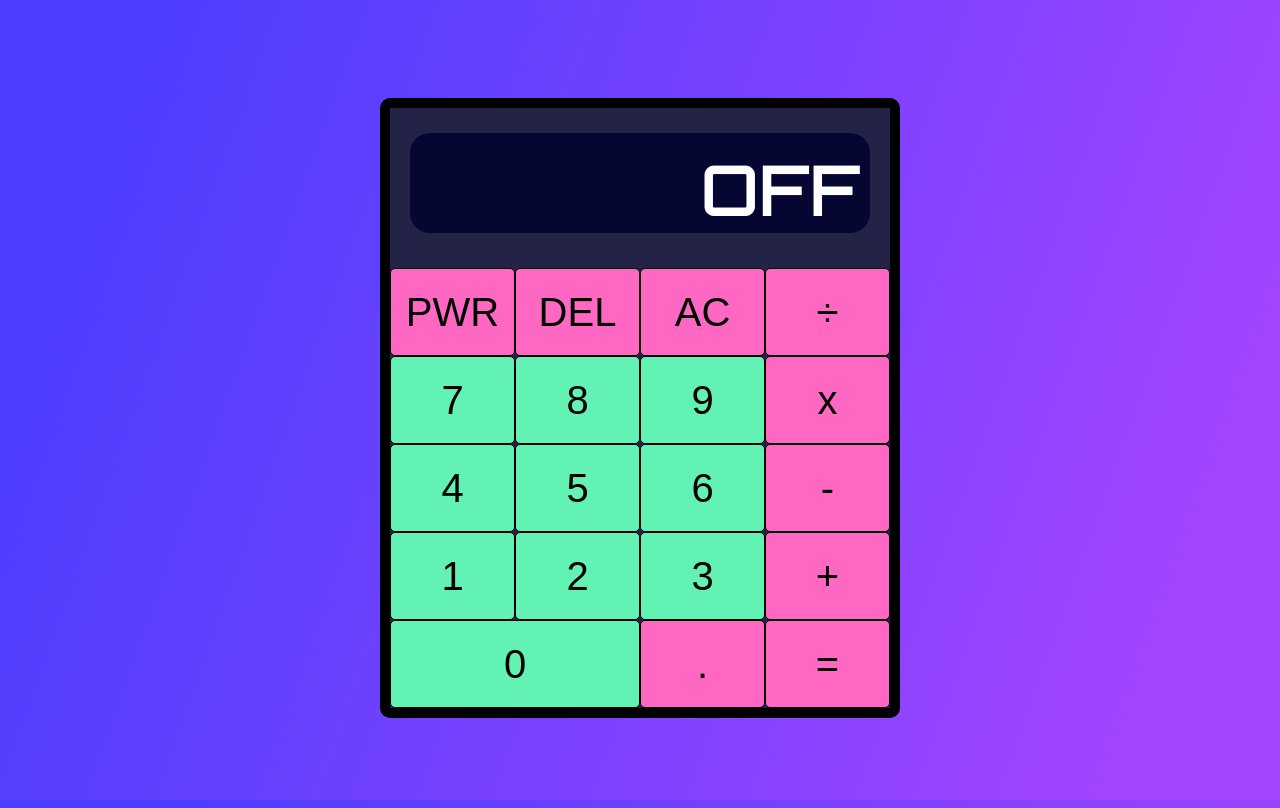
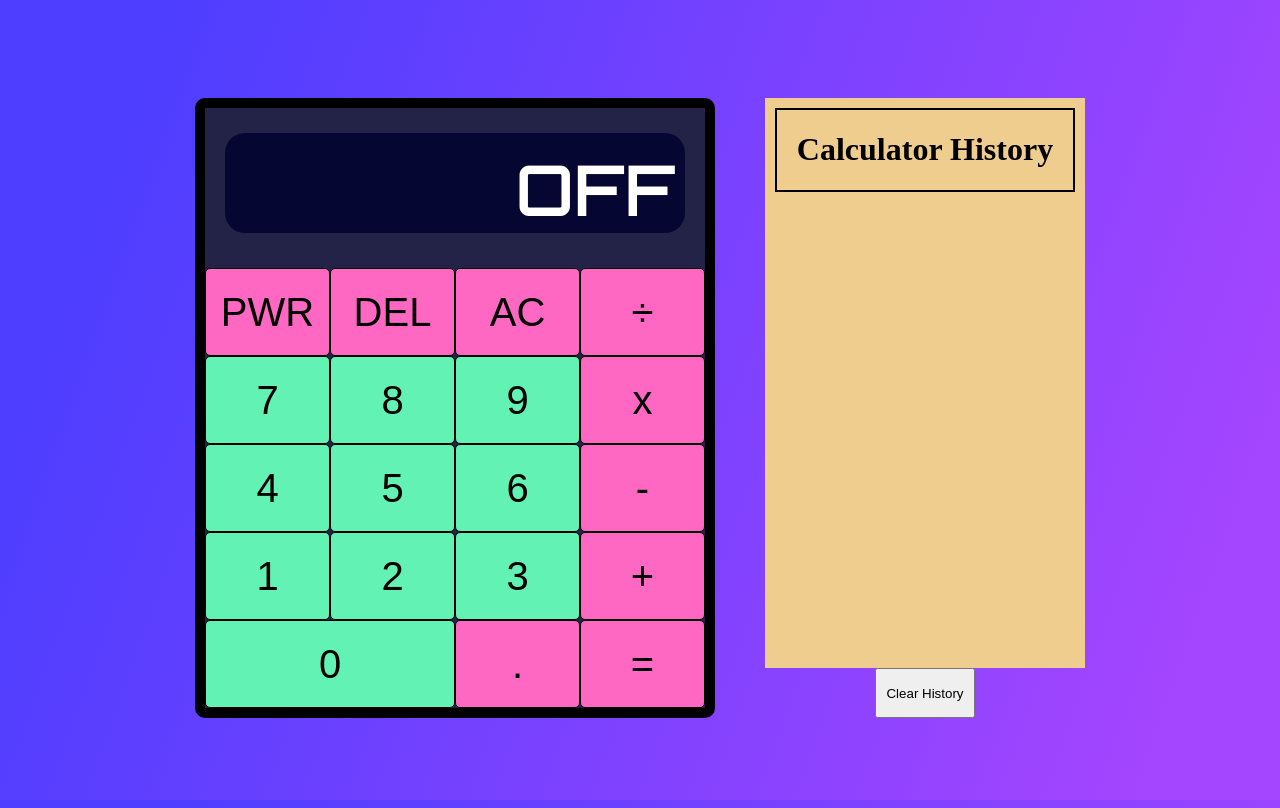
Before and after one commit to SanderOlinJ/vue-calculator, a Vue app: page / in a window 1280 px wide. Built offline with nearby package versions, Linux system fonts and the light colour scheme.

Commit message:
Implemented a calculator history field

```diff
--- a/src/App.vue
+++ b/src/App.vue
@@ -1,11 +1,39 @@
 <template>
   <div id="app">
-    <Calculator />
+    <Calculator @addEquationToHistory="addEquationToArray"/>
+    <div class="spacing">
+
+    </div>
+    <CalculatorHistory :equationHistory="equationsArray" @resetHistory="resetArray"/>
   </div>
 </template>
 
-<script setup>
+<script>
   import Calculator from "./components/Calculator.vue";
+  import CalculatorHistory from "./components/CalculatorHistory.vue";
+
+  export default{
+    name: "App",
+    components:{
+      Calculator,
+      CalculatorHistory
+    },
+
+    data() {
+      return{
+        equationsArray: []
+      }
+    },
+
+    methods:{
+      addEquationToArray(equation){
+        this.equationsArray.push(equation);
+      },
+      resetArray(){
+        this.equationsArray = [];
+      }
+    }
+  }
 </script>
 
 <style>
@@ -21,4 +49,12 @@ body{
     height: inherit;
     justify-content: center;
 }
+#app{
+  display: flex;
+
+}
+
+.spacing{
+  width: 50px;
+}
 </style>
--- a/src/components/Calculator.vue
+++ b/src/components/Calculator.vue
@@ -128,7 +128,7 @@
                         this.doTheMath(buttonValue);
                         this.updatingValue = this.value.toString();
                         this.equation = this.equation.concat(this.value);
-                        //this.$emit("addEquationToHistory", this.equation);
+                        this.$emit("addEquationToHistory", this.equation);
                         console.log(this.equation);
                         this.clearAllButOutput();
                         this.beginNewEquation = true;
--- /dev/null
+++ b/src/components/CalculatorHistory.vue
@@ -0,0 +1,59 @@
+<template>
+    <div id="container">
+        <div id="history-container">
+            <div class="history-div">
+                <h1>Calculator History</h1>
+            </div>
+
+            <div class="history-div" v-for="(equation, index) in equationHistory" :key="index">
+                <p>
+                    {{ equation }}
+                </p>
+            </div>
+        </div>
+        <button id="clear-button" @click="$emit('resetHistory')">
+            Clear History
+        </button>
+    </div>
+</template>
+
+<script>
+
+export default{
+    name: "Calculator History",
+    props: {
+        equationHistory: {
+            type: Array
+        }
+    },
+
+}
+
+</script>
+
+<style>
+
+#container{
+    text-align: center;
+}
+
+#clear-button{
+    width: 100px;
+    height: 50px;
+}
+#history-container{
+    padding: 10px;
+    width: 300px;
+    height: 550px;
+    background-color: rgb(239, 205, 142);
+    text-align: center;
+    overflow-x: hidden;
+    overflow-y: auto;
+}
+
+.history-div{
+    border: 2px solid black;
+    overflow-x: auto;
+}
+
+</style>
```
